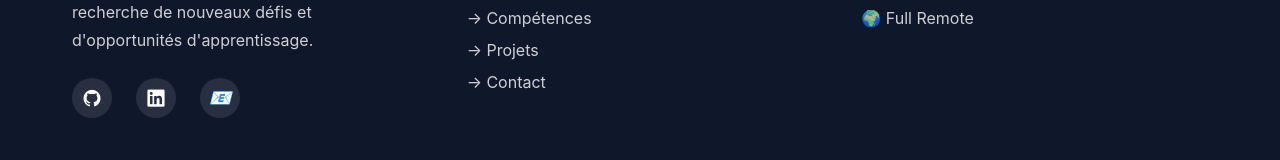
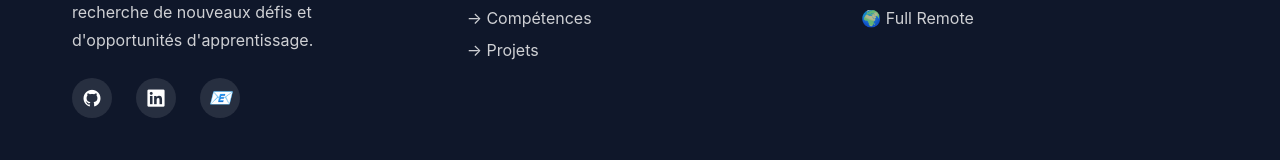
Before and after one commit to kevyn-sola/kevyn-sola.github.io, an Angular app: page / in a window 1280 px wide. Shown: the part 3230-3390 px from the top of the page. Built offline with nearby package versions, Linux system fonts and the light colour scheme.

Commit message:
add structure and styles

```diff
--- a/src/app/components/footer.component/footer.component.html
+++ b/src/app/components/footer.component/footer.component.html
@@ -29,7 +29,6 @@
           <li><a href="#about">→ À propos</a></li>
           <li><a href="#skills">→ Compétences</a></li>
           <li><a href="#projects">→ Projets</a></li>
-          <li><a href="#contact">→ Contact</a></li>
         </ul>
       </div>
 
```
